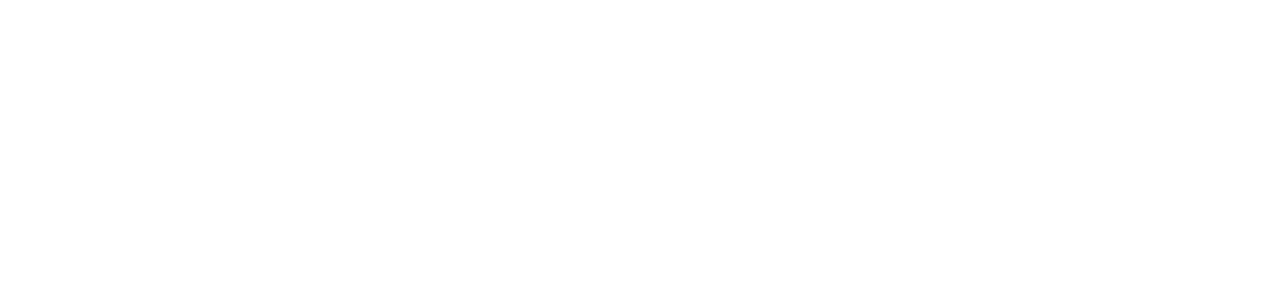
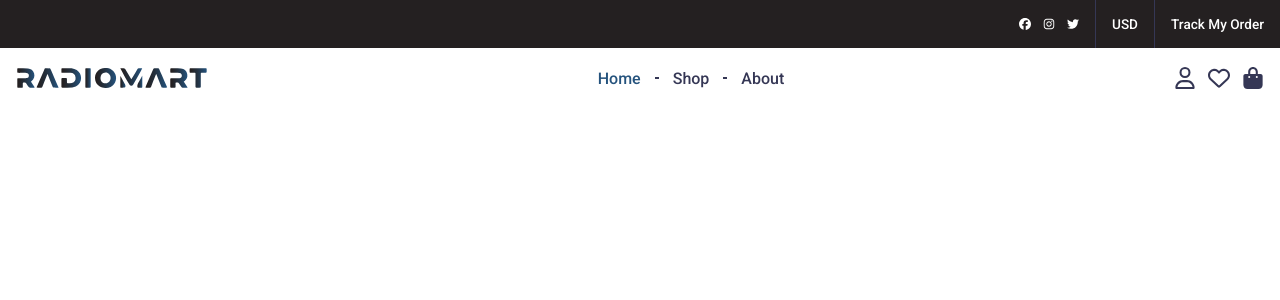
Before and after one commit to khalidccnu/radiomart, a Next.js app: page / in a window 1280 px wide. Shown: the top 300 px of the page. Built offline with nearby package versions, Linux system fonts and the light colour scheme.

Commit message:
nav & header added

```diff
--- a/package.json
+++ b/package.json
@@ -23,6 +23,7 @@
     "prettier": "^3.2.4",
     "react": "^18",
     "react-dom": "^18",
+    "react-icons": "^5.0.1",
     "tailwind-merge": "^2.2.0"
   },
   "devDependencies": {
--- /dev/null
+++ b/src/@base/components/Header.tsx
@@ -0,0 +1,36 @@
+import { paths } from '@lib/constant';
+import { FaFacebook, FaInstagram, FaTwitter } from 'react-icons/fa6';
+
+const Header = () => {
+  return (
+    <header>
+      <div className="container">
+        <ul className="header_wrapper">
+          <li className="header_item social_links">
+            <ul className="social_links_wrapper">
+              <li className="social_link">
+                <a href={paths.socialLink.facebook} target="_blank">
+                  <FaFacebook size={12} />
+                </a>
+              </li>
+              <li className="social_link">
+                <a href={paths.socialLink.instagram} target="_blank">
+                  <FaInstagram size={12} />
+                </a>
+              </li>
+              <li className="social_link">
+                <a href={paths.socialLink.twitter} target="_blank">
+                  <FaTwitter size={12} />
+                </a>
+              </li>
+            </ul>
+          </li>
+          <li className="header_item currency">USD</li>
+          <li className="header_item track_order">Track My Order</li>
+        </ul>
+      </div>
+    </header>
+  );
+};
+
+export default Header;
--- /dev/null
+++ b/src/@base/components/Nav.tsx
@@ -0,0 +1,103 @@
+import { imagePaths, paths } from '@lib/constant';
+import { $$, cn } from '@lib/utils';
+import { Grid } from 'antd';
+import Link from 'next/link';
+import { usePathname } from 'next/navigation';
+import React from 'react';
+import { FaBagShopping, FaRegHeart, FaRegUser } from 'react-icons/fa6';
+import { RiMenuFoldFill } from 'react-icons/ri';
+
+interface IProps {
+  navRef: React.RefObject<HTMLDivElement>;
+  isCollapsed: boolean;
+  setCollapsed: () => void;
+}
+
+const navLinks = [
+  {
+    name: 'home',
+    path: paths.root,
+  },
+  {
+    name: 'shop',
+    path: $$.appendPagination(paths.shop, 1, 9),
+  },
+  {
+    name: 'about',
+    path: paths.about,
+  },
+];
+
+const Nav: React.FC<IProps> = ({ navRef, isCollapsed, setCollapsed }) => {
+  const pathname = usePathname();
+  const screens = Grid.useBreakpoint();
+
+  return (
+    <nav ref={navRef}>
+      <div className="container">
+        <div className="nav_wrapper">
+          <Link href={paths.root} className="block">
+            <div className="logo_container">
+              <img src={imagePaths.logo} alt="radiomart logo" />
+            </div>
+          </Link>
+          {screens.md || (
+            <span
+              className={cn('nav_links_toggler', {
+                'rotate-180': !isCollapsed,
+              })}
+              onClick={setCollapsed}
+            >
+              <RiMenuFoldFill size={24} />
+            </span>
+          )}
+          <div
+            className={cn('nav_links_wrapper', {
+              xs: screens.xs || !screens.md,
+              collapsed: isCollapsed,
+            })}
+          >
+            <ul className="nav_links">
+              {navLinks.map((navLink, idx) => {
+                const purifiedPath = navLink.path.includes('?')
+                  ? navLink.path.slice(0, navLink.path.indexOf('?'))
+                  : navLink.path;
+                const isActive = pathname === purifiedPath;
+
+                return (
+                  <li
+                    key={idx}
+                    className={cn('nav_link', {
+                      active: isActive,
+                    })}
+                  >
+                    <Link href={navLink.path}>{navLink.name}</Link>
+                  </li>
+                );
+              })}
+            </ul>
+          </div>
+          <ul className="icons_container">
+            <li className="icon auth_icon">
+              <Link href="#">
+                <FaRegUser size={22} />
+              </Link>
+            </li>
+            <li className="icon wishlist_icon">
+              <Link href="#">
+                <FaRegHeart size={22} />
+              </Link>
+            </li>
+            <li className="icon bag_icon">
+              <Link href="#">
+                <FaBagShopping size={22} />
+              </Link>
+            </li>
+          </ul>
+        </div>
+      </div>
+    </nav>
+  );
+};
+
+export default Nav;
--- /dev/null
+++ b/src/@base/layouts/LandingLayout.tsx
@@ -0,0 +1,33 @@
+import Header from '@base/components/Header';
+import Nav from '@base/components/Nav';
+import React, { useEffect, useRef, useState } from 'react';
+
+interface IProps {
+  children: React.ReactNode;
+}
+
+const LandingLayout: React.FC<IProps> = ({ children }) => {
+  const navRef = useRef(null);
+  const [isCollapsed, setCollapsed] = useState(true);
+
+  const handleNav = (e) => {
+    if ((navRef.current && !(navRef.current as any).contains(e.target)) || e.target.attributes.href) setCollapsed(true);
+  };
+
+  useEffect(() => {
+    const targetElem = document.getElementById('__main');
+    targetElem.addEventListener('click', handleNav);
+
+    return () => targetElem.removeEventListener('click', handleNav);
+  }, []);
+
+  return (
+    <React.Fragment>
+      <Header />
+      <Nav navRef={navRef} isCollapsed={isCollapsed} setCollapsed={() => setCollapsed((prev) => !prev)} />
+      {children}
+    </React.Fragment>
+  );
+};
+
+export default LandingLayout;
--- a/src/@lib/constant/_paths.ts
+++ b/src/@lib/constant/_paths.ts
@@ -1,3 +1,10 @@
 export const paths = {
   root: '/',
+  shop: '/shop',
+  about: '/about',
+  socialLink: {
+    facebook: 'https://www.facebook.com',
+    instagram: 'https://www.instagram.com',
+    twitter: 'https://twitter.com',
+  },
 };
--- /dev/null
+++ b/src/@lib/utils/_toolbox.ts
@@ -0,0 +1,5 @@
+export const $$ = {
+  appendPagination: function (path: string, page = 1, limit = 10): string {
+    return `${path}?page=${page}&limit=${limit}`;
+  },
+};
--- a/src/@lib/utils/index.ts
+++ b/src/@lib/utils/index.ts
@@ -3,3 +3,4 @@
 export * from './_errorHandler';
 export * from './_session';
 export * from './_storage';
+export * from './_toolbox';
--- /dev/null
+++ b/src/@styles/core/_header.scss
@@ -0,0 +1,40 @@
+header {
+  color: var(--color-white);
+  background-color: var(--color-secondary);
+  font-size: 0.85rem;
+  font-weight: 500;
+  line-height: normal;
+  .header_wrapper {
+    display: flex;
+    align-items: center;
+    justify-content: center;
+    @include md {
+      justify-content: flex-end;
+    }
+    .header_item {
+      padding: 1rem;
+      &:first-child {
+        padding-left: 0;
+      }
+      &:last-child {
+        padding-right: 0;
+      }
+    }
+    .social_links {
+      .social_links_wrapper {
+        display: flex;
+        align-items: center;
+        gap: 0.75rem;
+        .social_link {
+          transition: color 500ms;
+          &:hover {
+            color: var(--color-primary);
+          }
+        }
+      }
+    }
+    .currency {
+      border-inline: 1px solid var(--color-gray-700);
+    }
+  }
+}
--- /dev/null
+++ b/src/@styles/core/_nav.scss
@@ -0,0 +1,116 @@
+nav {
+  position: sticky;
+  top: 0;
+  transform: rotate(0);
+  padding-block: 1.2rem;
+  z-index: 99;
+  background-color: var(--color-white);
+  color: var(--color-gray-700);
+  font-size: 1rem;
+  font-weight: 500;
+  line-height: normal;
+  text-transform: capitalize;
+  .nav_wrapper {
+    display: flex;
+    justify-content: space-between;
+    align-items: center;
+    gap: 1rem;
+    .logo_container {
+      width: 8rem;
+      @include md {
+        width: 12rem;
+      }
+      img {
+        width: 100%;
+        height: auto;
+        object-fit: contain;
+      }
+    }
+    .nav_links_toggler {
+      transition:
+        color 500ms,
+        transform 500ms;
+      @include md {
+        display: none;
+      }
+      &:hover {
+        color: var(--color-primary);
+      }
+    }
+    .nav_links_wrapper {
+      &.xs {
+        position: fixed;
+        top: 100%;
+        left: 0;
+        width: 100%;
+        background-color: var(--color-white);
+        transition:
+          max-height 500ms,
+          opacity 500ms;
+        &.collapsed {
+          max-height: 0;
+          opacity: 0;
+          overflow-y: hidden;
+        }
+        .nav_links {
+          flex-direction: column;
+          align-items: stretch;
+          gap: 0.5rem;
+          padding: 1.5rem 1rem;
+          .nav_link {
+            padding-inline: 0;
+            &::after {
+              content: unset;
+            }
+            a {
+              display: block;
+            }
+          }
+        }
+      }
+      .nav_links {
+        display: flex;
+        align-items: center;
+        .nav_link {
+          position: relative;
+          padding-inline: 1rem;
+          transition: color 500ms;
+          &.active,
+          &:hover {
+            color: var(--color-primary);
+          }
+          &::after {
+            content: '';
+            position: absolute;
+            top: 50%;
+            left: 100%;
+            transform: translate(-50%, -50%);
+            width: 0.25rem;
+            height: 0.125rem;
+            background-color: var(--color-gray-700);
+          }
+          &:first-child {
+            padding-left: 0;
+          }
+          &:last-child {
+            padding-right: 0;
+            &::after {
+              content: unset;
+            }
+          }
+        }
+      }
+    }
+    .icons_container {
+      display: flex;
+      align-items: center;
+      gap: 0.75rem;
+      .icon {
+        transition: color 500ms;
+        &:hover {
+          color: var(--color-primary);
+        }
+      }
+    }
+  }
+}
--- /dev/null
+++ b/src/@styles/core/index.scss
@@ -0,0 +1,2 @@
+@import './header';
+@import './nav';
--- a/src/@styles/index.scss
+++ b/src/@styles/index.scss
@@ -3,6 +3,7 @@
 @tailwind utilities;
 
 @import './utils/index.scss';
+@import './core/index.scss';
 
 // Scrollbar Customize
 ::-webkit-scrollbar {
--- a/src/pages/_app.tsx
+++ b/src/pages/_app.tsx
@@ -1,3 +1,5 @@
+import LandingLayout from '@base/layouts/LandingLayout';
+import { publicPaths } from '@lib/constant';
 import { Providers } from '@lib/context';
 import '@styles/index.scss';
 import type { AppProps } from 'next/app';
@@ -10,14 +12,18 @@
   variable: '--font-roboto',
 });
 
-const App = ({ Component, pageProps }: AppProps) => {
+const App = ({ router, Component, pageProps }: AppProps) => {
   return (
     <Providers nextFont={roboto}>
       <Head>
         <title>Welcome to RadioMart | RadioMart</title>
         <meta name="description" content="RadioMart is the largest e-Commerce platform in Bangladesh." />
       </Head>
-      <Component {...pageProps} />
+      {publicPaths.includes(router.pathname) ? (
+        <LandingLayout>
+          <Component {...pageProps} />
+        </LandingLayout>
+      ) : null}
     </Providers>
   );
 };
```
Also changed, not shown: 1 other file (tests, documents, lock files or other folders).
